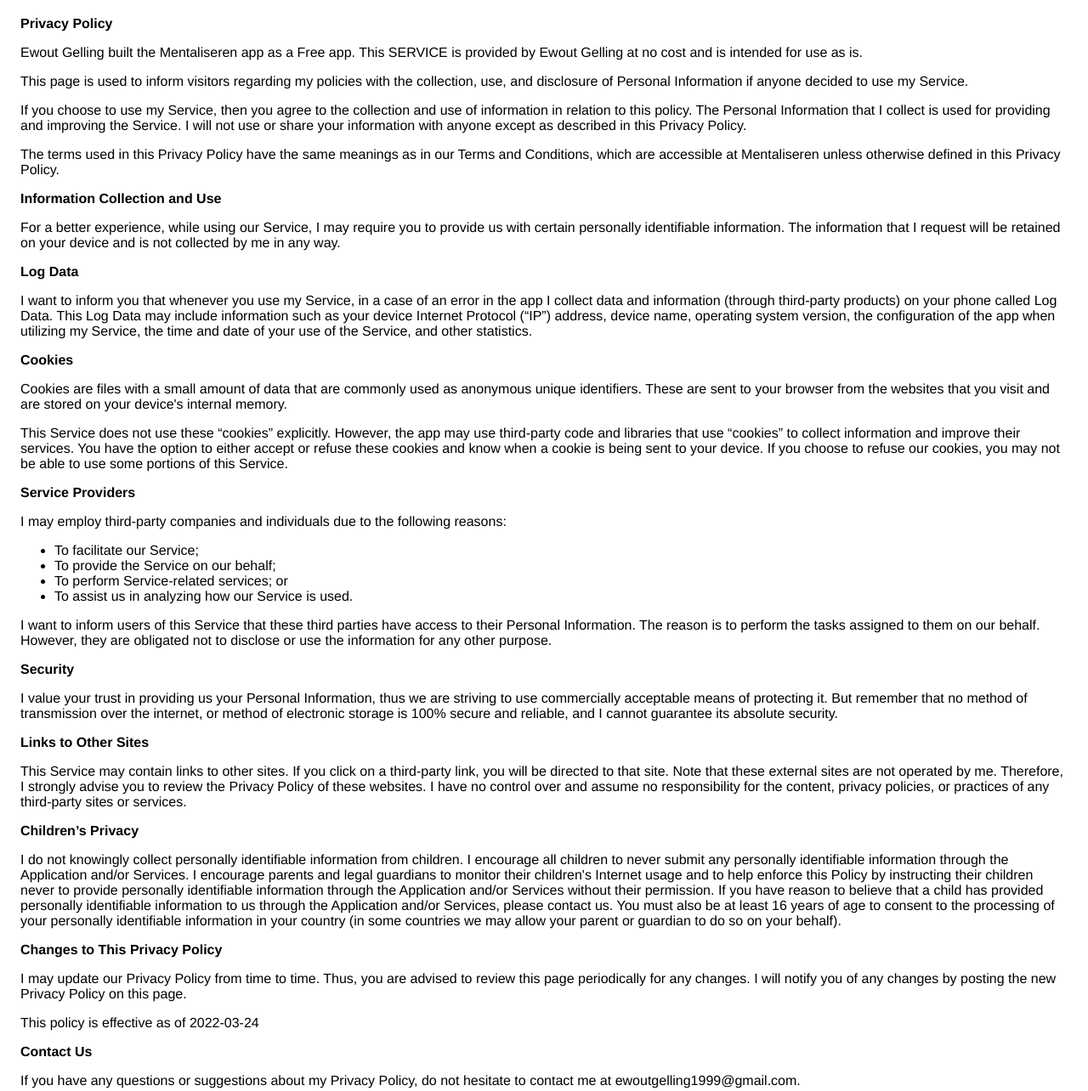
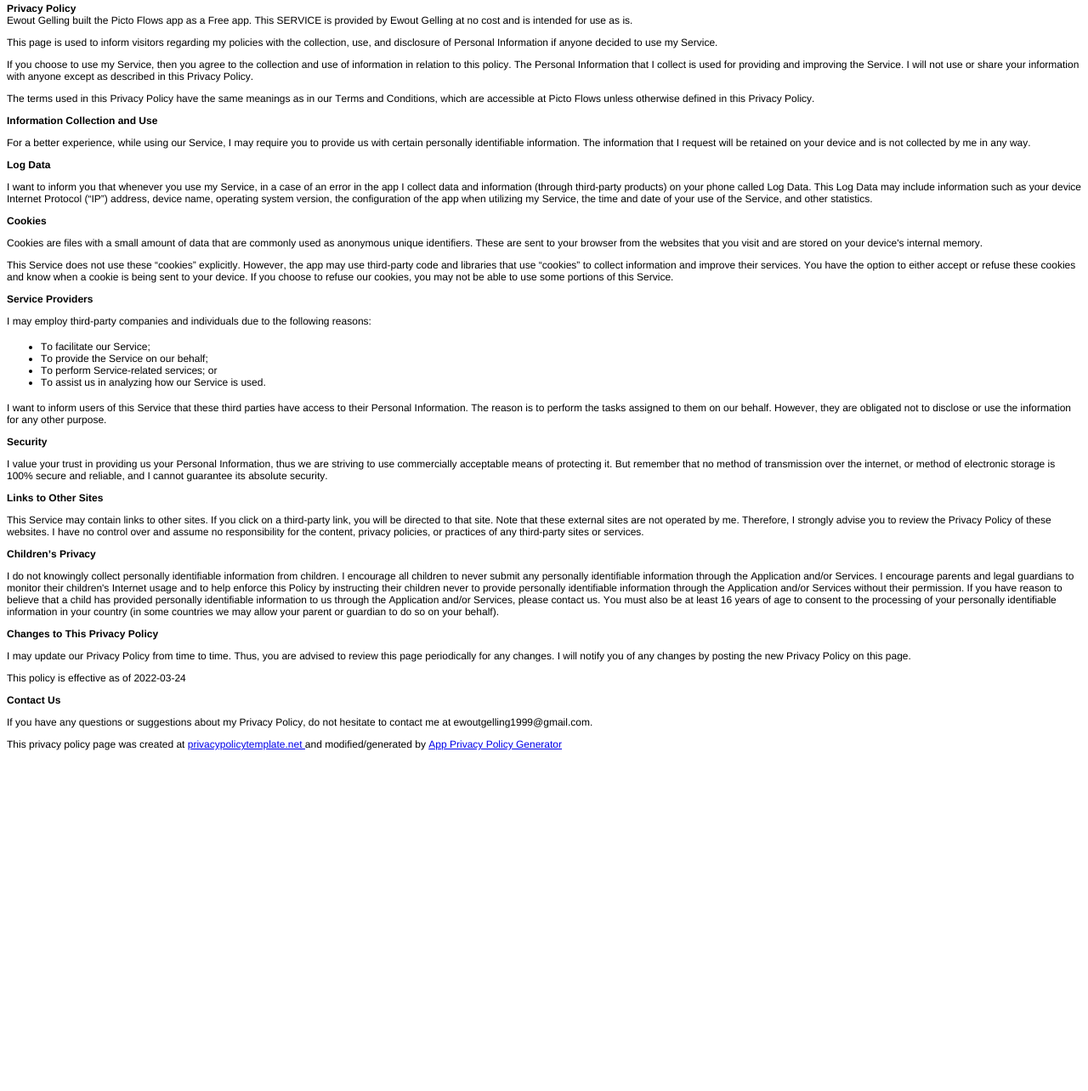
Before and after one commit to EwoutGelling/EwoutGelling.github.io, a plain HTML site: page privacy.html in a window 1280 px wide. Shown: the part 5-1289 px from the top of the page at 85% size. After the commit the page ends 900 px from the top, so only its background shows below. Drawn offline with Linux system fonts and the light colour scheme.

Commit message:
mentaliseren to picto flows

```diff
--- a/privacy.html
+++ b/privacy.html
@@ -1,106 +1,54 @@
-<!DOCTYPE html>
+<!DOCTYPE html PUBLIC "-//W3C//DTD HTML 4.01//EN" "http://www.w3.org/TR/html4/strict.dtd">
 <html>
 <head>
-  <meta charset='utf-8'>
-  <meta name='viewport' content='width=device-width'>
-  <title>Privacy Policy</title>
-  <style> body { font-family: 'Helvetica Neue', Helvetica, Arial, sans-serif; padding:1em; } </style>
+  <meta http-equiv="Content-Type" content="text/html; charset=utf-8">
+  <meta http-equiv="Content-Style-Type" content="text/css">
+  <title></title>
+  <meta name="Generator" content="Cocoa HTML Writer">
+  <meta name="CocoaVersion" content="2299.5">
+  <style type="text/css">
+    p.p1 {margin: 0.0px 0.0px 0.0px 0.0px; font: 12.0px 'Helvetica Neue'; -webkit-text-stroke: #000000}
+    p.p2 {margin: 0.0px 0.0px 12.0px 0.0px; font: 12.0px 'Helvetica Neue'; -webkit-text-stroke: #000000}
+    li.li1 {margin: 0.0px 0.0px 0.0px 0.0px; font: 12.0px 'Helvetica Neue'; -webkit-text-stroke: #000000}
+    span.s1 {font-kerning: none}
+    span.s2 {-webkit-text-stroke: 0px #000000}
+    span.s3 {text-decoration: underline ; font-kerning: none; color: #0000e9; -webkit-text-stroke: 0px #0000e9}
+    ul.ul1 {list-style-type: disc}
+  </style>
 </head>
 <body>
-<strong>Privacy Policy</strong> <p>
-  Ewout Gelling built the Mentaliseren app as
-  a Free app. This SERVICE is provided by
-  Ewout Gelling at no cost and is intended for use as
-  is.
-</p> <p>
-  This page is used to inform visitors regarding my
-  policies with the collection, use, and disclosure of Personal
-  Information if anyone decided to use my Service.
-</p> <p>
-  If you choose to use my Service, then you agree to
-  the collection and use of information in relation to this
-  policy. The Personal Information that I collect is
-  used for providing and improving the Service. I will not use or share your information with
-  anyone except as described in this Privacy Policy.
-</p> <p>
-  The terms used in this Privacy Policy have the same meanings
-  as in our Terms and Conditions, which are accessible at
-  Mentaliseren unless otherwise defined in this Privacy Policy.
-</p> <p><strong>Information Collection and Use</strong></p> <p>
-  For a better experience, while using our Service, I
-  may require you to provide us with certain personally
-  identifiable information. The information that
-  I request will be retained on your device and is not collected by me in any way.
-</p> <!----> <p><strong>Log Data</strong></p> <p>
-  I want to inform you that whenever you
-  use my Service, in a case of an error in the app
-  I collect data and information (through third-party
-  products) on your phone called Log Data. This Log Data may
-  include information such as your device Internet Protocol
-  (“IP”) address, device name, operating system version, the
-  configuration of the app when utilizing my Service,
-  the time and date of your use of the Service, and other
-  statistics.
-</p> <p><strong>Cookies</strong></p> <p>
-  Cookies are files with a small amount of data that are
-  commonly used as anonymous unique identifiers. These are sent
-  to your browser from the websites that you visit and are
-  stored on your device's internal memory.
-</p> <p>
-  This Service does not use these “cookies” explicitly. However,
-  the app may use third-party code and libraries that use
-  “cookies” to collect information and improve their services.
-  You have the option to either accept or refuse these cookies
-  and know when a cookie is being sent to your device. If you
-  choose to refuse our cookies, you may not be able to use some
-  portions of this Service.
-</p> <p><strong>Service Providers</strong></p> <p>
-  I may employ third-party companies and
-  individuals due to the following reasons:
-</p> <ul><li>To facilitate our Service;</li> <li>To provide the Service on our behalf;</li> <li>To perform Service-related services; or</li> <li>To assist us in analyzing how our Service is used.</li></ul> <p>
-  I want to inform users of this Service
-  that these third parties have access to their Personal
-  Information. The reason is to perform the tasks assigned to
-  them on our behalf. However, they are obligated not to
-  disclose or use the information for any other purpose.
-</p> <p><strong>Security</strong></p> <p>
-  I value your trust in providing us your
-  Personal Information, thus we are striving to use commercially
-  acceptable means of protecting it. But remember that no method
-  of transmission over the internet, or method of electronic
-  storage is 100% secure and reliable, and I cannot
-  guarantee its absolute security.
-</p> <p><strong>Links to Other Sites</strong></p> <p>
-  This Service may contain links to other sites. If you click on
-  a third-party link, you will be directed to that site. Note
-  that these external sites are not operated by me.
-  Therefore, I strongly advise you to review the
-  Privacy Policy of these websites. I have
-  no control over and assume no responsibility for the content,
-  privacy policies, or practices of any third-party sites or
-  services.
-</p> <p><strong>Children’s Privacy</strong></p> <!----> <div><p>
-  I do not knowingly collect personally
-  identifiable information from children. I
-  encourage all children to never submit any personally
-  identifiable information through
-  the Application and/or Services.
-  I encourage parents and legal guardians to monitor
-  their children's Internet usage and to help enforce this Policy by instructing
-  their children never to provide personally identifiable information through the Application and/or Services without their permission. If you have reason to believe that a child
-  has provided personally identifiable information to us through the Application and/or Services,
-  please contact us. You must also be at least 16 years of age to consent to the processing
-  of your personally identifiable information in your country (in some countries we may allow your parent
-  or guardian to do so on your behalf).
-</p></div> <p><strong>Changes to This Privacy Policy</strong></p> <p>
-  I may update our Privacy Policy from
-  time to time. Thus, you are advised to review this page
-  periodically for any changes. I will
-  notify you of any changes by posting the new Privacy Policy on
-  this page.
-</p> <p>This policy is effective as of 2022-03-24</p> <p><strong>Contact Us</strong></p> <p>
-  If you have any questions or suggestions about my
-  Privacy Policy, do not hesitate to contact me at ewoutgelling1999@gmail.com.
-</p> <p>This privacy policy page was created at <a href="https://privacypolicytemplate.net" target="_blank" rel="noopener noreferrer">privacypolicytemplate.net </a>and modified/generated by <a href="https://app-privacy-policy-generator.nisrulz.com/" target="_blank" rel="noopener noreferrer">App Privacy Policy Generator</a></p>
+<p class="p1"><span class="s1"><b>Privacy Policy</b></span></p>
+<p class="p2"><span class="s1">Ewout Gelling built the Picto Flows app as a Free app. This SERVICE is provided by Ewout Gelling at no cost and is intended for use as is.</span></p>
+<p class="p2"><span class="s1">This page is used to inform visitors regarding my policies with the collection, use, and disclosure of Personal Information if anyone decided to use my Service.</span></p>
+<p class="p2"><span class="s1">If you choose to use my Service, then you agree to the collection and use of information in relation to this policy. The Personal Information that I collect is used for providing and improving the Service. I will not use or share your information with anyone except as described in this Privacy Policy.</span></p>
+<p class="p2"><span class="s1">The terms used in this Privacy Policy have the same meanings as in our Terms and Conditions, which are accessible at Picto Flows unless otherwise defined in this Privacy Policy.</span></p>
+<p class="p2"><span class="s1"><b>Information Collection and Use</b></span></p>
+<p class="p2"><span class="s1">For a better experience, while using our Service, I may require you to provide us with certain personally identifiable information. The information that I request will be retained on your device and is not collected by me in any way.</span></p>
+<p class="p2"><span class="s1"><b>Log Data</b></span></p>
+<p class="p2"><span class="s1">I want to inform you that whenever you use my Service, in a case of an error in the app I collect data and information (through third-party products) on your phone called Log Data. This Log Data may include information such as your device Internet Protocol (“IP”) address, device name, operating system version, the configuration of the app when utilizing my Service, the time and date of your use of the Service, and other statistics.</span></p>
+<p class="p2"><span class="s1"><b>Cookies</b></span></p>
+<p class="p2"><span class="s1">Cookies are files with a small amount of data that are commonly used as anonymous unique identifiers. These are sent to your browser from the websites that you visit and are stored on your device's internal memory.</span></p>
+<p class="p2"><span class="s1">This Service does not use these “cookies” explicitly. However, the app may use third-party code and libraries that use “cookies” to collect information and improve their services. You have the option to either accept or refuse these cookies and know when a cookie is being sent to your device. If you choose to refuse our cookies, you may not be able to use some portions of this Service.</span></p>
+<p class="p2"><span class="s1"><b>Service Providers</b></span></p>
+<p class="p2"><span class="s1">I may employ third-party companies and individuals due to the following reasons:</span></p>
+<ul class="ul1">
+  <li class="li1"><span class="s2"></span><span class="s1">To facilitate our Service;</span></li>
+  <li class="li1"><span class="s2"></span><span class="s1">To provide the Service on our behalf;</span></li>
+  <li class="li1"><span class="s2"></span><span class="s1">To perform Service-related services; or</span></li>
+  <li class="li1"><span class="s2"></span><span class="s1">To assist us in analyzing how our Service is used.</span></li>
+</ul>
+<p class="p2"><span class="s1">I want to inform users of this Service that these third parties have access to their Personal Information. The reason is to perform the tasks assigned to them on our behalf. However, they are obligated not to disclose or use the information for any other purpose.</span></p>
+<p class="p2"><span class="s1"><b>Security</b></span></p>
+<p class="p2"><span class="s1">I value your trust in providing us your Personal Information, thus we are striving to use commercially acceptable means of protecting it. But remember that no method of transmission over the internet, or method of electronic storage is 100% secure and reliable, and I cannot guarantee its absolute security.</span></p>
+<p class="p2"><span class="s1"><b>Links to Other Sites</b></span></p>
+<p class="p2"><span class="s1">This Service may contain links to other sites. If you click on a third-party link, you will be directed to that site. Note that these external sites are not operated by me. Therefore, I strongly advise you to review the Privacy Policy of these websites. I have no control over and assume no responsibility for the content, privacy policies, or practices of any third-party sites or services.</span></p>
+<p class="p2"><span class="s1"><b>Children’s Privacy</b></span></p>
+<p class="p2"><span class="s1">I do not knowingly collect personally identifiable information from children. I encourage all children to never submit any personally identifiable information through the Application and/or Services. I encourage parents and legal guardians to monitor their children's Internet usage and to help enforce this Policy by instructing their children never to provide personally identifiable information through the Application and/or Services without their permission. If you have reason to believe that a child has provided personally identifiable information to us through the Application and/or Services, please contact us. You must also be at least 16 years of age to consent to the processing of your personally identifiable information in your country (in some countries we may allow your parent or guardian to do so on your behalf).</span></p>
+<p class="p2"><span class="s1"><b>Changes to This Privacy Policy</b></span></p>
+<p class="p2"><span class="s1">I may update our Privacy Policy from time to time. Thus, you are advised to review this page periodically for any changes. I will notify you of any changes by posting the new Privacy Policy on this page.</span></p>
+<p class="p2"><span class="s1">This policy is effective as of 2022-03-24</span></p>
+<p class="p2"><span class="s1"><b>Contact Us</b></span></p>
+<p class="p2"><span class="s1">If you have any questions or suggestions about my Privacy Policy, do not hesitate to contact me at ewoutgelling1999@gmail.com.</span></p>
+<p class="p2"><span class="s1">This privacy policy page was created at <a href="https://privacypolicytemplate.net/"><span class="s3">privacypolicytemplate.net </span></a>and modified/generated by <a href="https://app-privacy-policy-generator.nisrulz.com/"><span class="s3">App Privacy Policy Generator</span></a></span></p>
 </body>
 </html>
```
Also changed, not shown: index.html (+3 -3 lines), mental.png (added).
